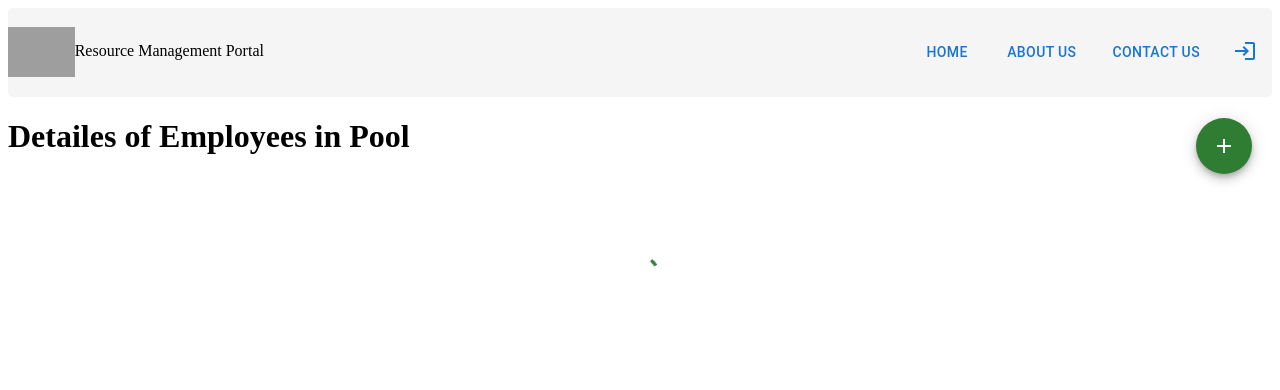
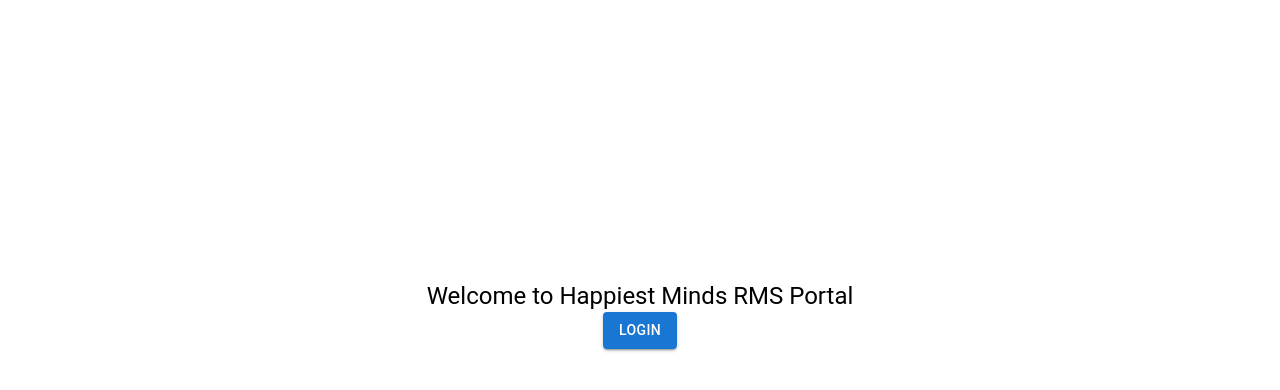
Before and after one commit to dipikaash/rms-poc, a React (Create React App) app: page / in a window 1280 px wide. Shown: the top 390 px of the page. Built offline with nearby package versions, Linux system fonts and the light colour scheme; no server answers; grey boxes are pictures that could not be loaded.

Commit message:
login logout routing and error msg fix

```diff
--- a/src/Store/UserSlice.js
+++ b/src/Store/UserSlice.js
@@ -6,9 +6,13 @@
      await fetch('http://localhost:4000/empList/')
        .then(response=>{ return response?.json()})
        .then(response => {
-        const user = response.find((el) => el.email === userCredentials.email);
+        let user = response.find((el) => el.email === userCredentials.email);
         if(user)
         localStorage.setItem('user',JSON.stringify(user));
+        else {
+        localStorage.removeItem('user');
+        user = null;
+        }
         return user;
     });
     }
--- a/src/pages/Header.js
+++ b/src/pages/Header.js
@@ -22,6 +22,7 @@
     const handleLogout = ()=>{
         localStorage.removeItem('user');
         setUser(null);
+        navigate('/login');
     }
     return (
         <div className="header">
--- a/src/pages/Home.js
+++ b/src/pages/Home.js
@@ -1,13 +1,41 @@
 import { Outlet } from "react-router-dom";
 import Header from "./Header";
+import {Link } from 'react-router-dom'
+import { Button } from '@mui/material';
+import { useState } from 'react';
+import Typography from '@mui/material/Typography';
+import Box from '@mui/material/Box';
+
+function getUser () {
+    let user = localStorage.getItem('user');
+    if(user)
+     user = JSON.parse(user);
+    else
+     user = null;
+    return user;
+}
 const Home = () => {
-    return (
-        <div className="container">
+    const [user] = useState(getUser());
+    return (<>
+        {user ?
+            (<div className="container">
             <Header/>
             <div className="body">
                 <Outlet />
             </div>
-        </div>
+        </div>) : (<div>
+            <Box
+            sx={{
+              marginTop: 35,
+              display: 'flex',
+              flexDirection: 'column',
+              alignItems: 'center',
+            }}
+          >
+        <Typography component="h1" variant="h5">Welcome to Happiest Minds RMS Portal</Typography>
+        <Link to="/login"><Button variant="contained" color="primary">Login</Button></Link>
+        </Box></div>)}
+        </>
     )
 }
 
--- a/src/pages/Login.js
+++ b/src/pages/Login.js
@@ -20,26 +20,31 @@
  const [email, setEmail] = useState('');
  const [password, setPassword] = useState('');
  const [showError, setShowError] = useState(false);
+ const [userNotFound, setUserNotFound] = useState(false);
 
   const dispatch = useDispatch();
   const handleSubmit = (event) => {
+
     event.preventDefault();
     let userCredentials = {
       email, password
     }
     dispatch(loginUser(userCredentials)).then((result)=>{
       let user = localStorage.getItem('user');
-      if(user)
+      if(user){
         user = JSON.parse(user);
-      if(user.isAdmin){
+      if(user?.isAdmin){
         setEmail('');
         setPassword('');
         navigate('/');
       }
       else
         setShowError(true);
-
+    }
+    else
+     setUserNotFound(true);
     })
+    console.log(showError,userNotFound,"not admin or not user");
   };
     return(
         <ThemeProvider theme={defaultTheme}>
@@ -92,17 +97,13 @@
               >
                 Sign In
               </Button>
-              { showError && <Alert severity="error" >Not an Admin, Try with different user</Alert>}
+              { userNotFound && <Alert severity="error" >Not a Happiest minds employee! Try again</Alert>}
+              {!userNotFound && showError && <Alert severity="error" >Not an Admin, Try with different user</Alert>}
             </Box>
           </Box>
         </Container>
       </ThemeProvider>
     );
-//         <FormControl>
-//   <InputLabel htmlFor="my-input">Email address</InputLabel>
-//   <Input id="my-input" aria-describedby="my-helper-text" />
-//   <FormHelperText id="my-helper-text">We'll never share your email.</FormHelperText>
-// </FormControl>
 
 }
 export default Login;
```
